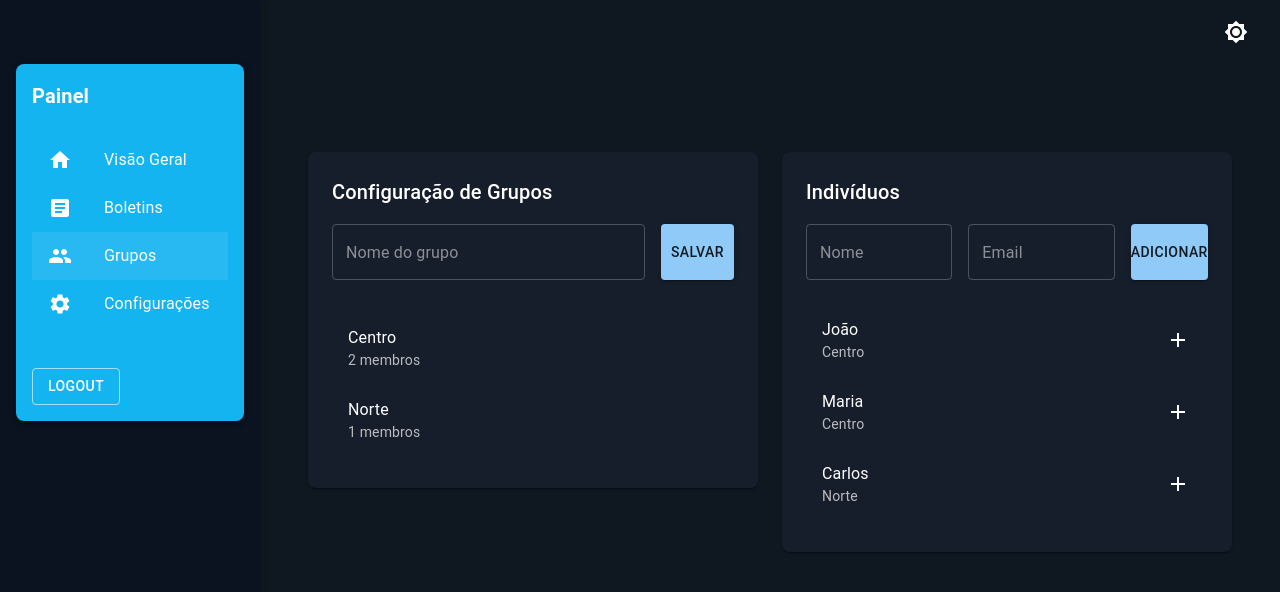
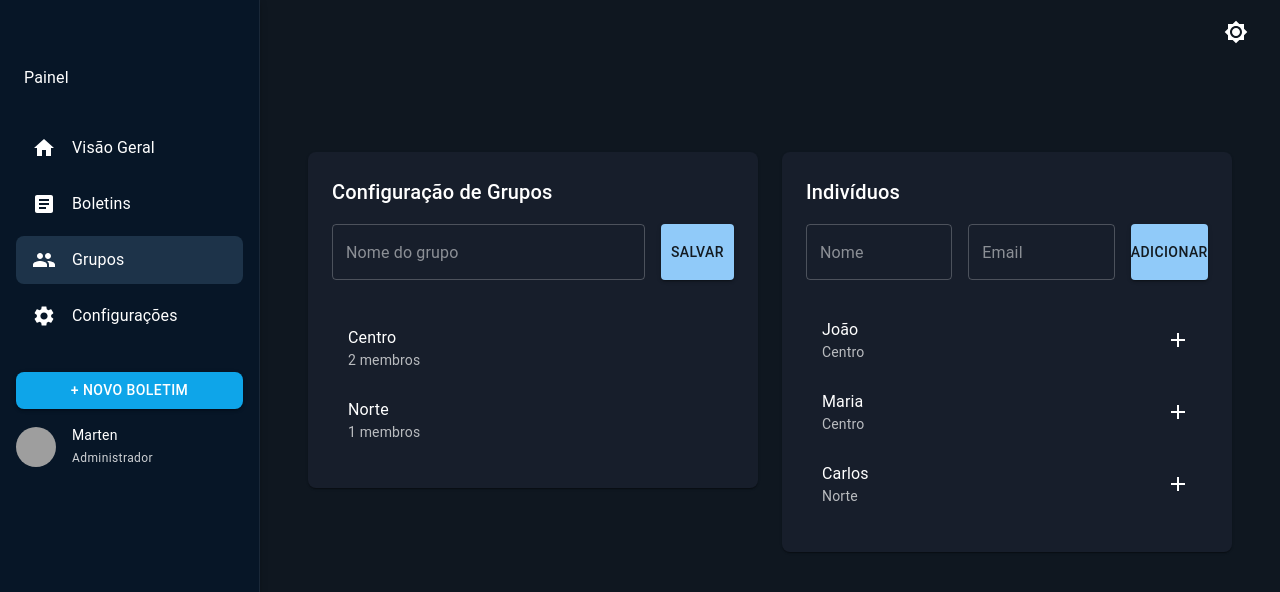
Before and after one commit to MartenMaia/boletin-Inteligente, a Next.js app: page /admin/grupos in a window 1280 px wide. Shown: the top 592 px of the page. Built offline with nearby package versions, Linux system fonts and the light colour scheme; grey boxes are pictures that could not be loaded.

Commit message:
UI: refactor sidebar to match design — full-height, active highlight, CTA, avatar footer

```diff
--- a/components/AdminLayout.tsx
+++ b/components/AdminLayout.tsx
@@ -1,5 +1,5 @@
 import React, { ReactNode } from 'react'
-import { Container, Grid, Paper, Typography, Box, List, ListItemButton, ListItemIcon, ListItemText, Button, AppBar, Toolbar, IconButton } from '@mui/material'
+import { Container, Grid, Paper, Typography, Box, List, ListItemButton, ListItemIcon, ListItemText, Button, AppBar, Toolbar, IconButton, Avatar } from '@mui/material'
 import HomeIcon from '@mui/icons-material/Home'
 import ArticleIcon from '@mui/icons-material/Article'
 import PeopleIcon from '@mui/icons-material/People'
@@ -15,7 +15,6 @@ export default function AdminLayout({children, themeMode, toggleTheme}:{children
     router.replace('/admin/login')
   }
 
-  // fallback to ThemeContext if props not provided
   const themeCtx = require('../context/ThemeContext').useThemeContext ? require('../context/ThemeContext').useThemeContext() : null
   const currentMode = themeMode || themeCtx?.mode
   const toggle = toggleTheme || themeCtx?.toggle
@@ -32,35 +31,44 @@ export default function AdminLayout({children, themeMode, toggleTheme}:{children
       </AppBar>
 
       <Box sx={{ display: 'flex' }}>
-        <Box component="aside" sx={{ width: 260, height: '100vh', position: 'fixed', left:0, top:0, pt:8, px:2, backgroundColor: (theme)=>theme.palette.mode==='dark'? '#0b1220' : '#fff', boxShadow: 3, overflowY: 'auto' }}>
-          <Paper sx={{ p:2, backgroundColor: '#00AEEF', color: 'white' }} elevation={3}>
-            <Typography variant="h6" sx={{ fontWeight: 700, mb:2 }}>Painel</Typography>
-            <List>
-              <ListItemButton sx={{ color: 'white' }} selected={router.pathname === '/admin'} onClick={()=>router.push('/admin')}>
-                <ListItemIcon sx={{ color: 'white' }}><HomeIcon /></ListItemIcon>
+        <Box component="aside" sx={{ width: 260, height: '100vh', position: 'fixed', left:0, top:0, pt:8, px:2, backgroundColor: (theme)=>theme.palette.mode==='dark'? '#071627' : '#fff', boxShadow: 3, overflowY: 'auto', borderRight: (theme)=>`1px solid ${theme.palette.divider}` }}>
+          <Box sx={{ mb:3, px:1 }}>
+            <Typography variant="subtitle1" sx={{ color:'#fff', mb:1 }}>Painel</Typography>
+          </Box>
+
+          <List sx={{ display:'flex', flexDirection:'column', gap:1 }}>
+            <ListItemButton sx={(theme)=>({ color: 'white', borderRadius:2, bgcolor: router.pathname === '/admin' ? (theme.palette.mode==='dark'? 'rgba(255,255,255,0.04)' : '#e6f7ff') : 'transparent' })} selected={router.pathname === '/admin'} onClick={()=>router.push('/admin')}>
+              <ListItemIcon sx={{ color: 'white', minWidth:40 }}><HomeIcon fontSize='medium' /></ListItemIcon>
               <ListItemText primary="Visão Geral" />
             </ListItemButton>
 
-              <ListItemButton sx={{ color: 'white' }} selected={router.pathname.startsWith('/admin/boletins')} onClick={()=>router.push('/admin/boletins')}>
-                <ListItemIcon sx={{ color: 'white' }}><ArticleIcon /></ListItemIcon>
+            <ListItemButton sx={(theme)=>({ color: 'white', borderRadius:2, bgcolor: router.pathname.startsWith('/admin/boletins') ? (theme.palette.mode==='dark'? 'rgba(255,255,255,0.04)' : '#e6f7ff') : 'transparent' })} selected={router.pathname.startsWith('/admin/boletins')} onClick={()=>router.push('/admin/boletins')}>
+              <ListItemIcon sx={{ color: 'white', minWidth:40 }}><ArticleIcon fontSize='medium' /></ListItemIcon>
               <ListItemText primary="Boletins" />
             </ListItemButton>
 
-              <ListItemButton sx={{ color: 'white' }} selected={router.pathname.startsWith('/admin/grupos')} onClick={()=>router.push('/admin/grupos')}>
-                <ListItemIcon sx={{ color: 'white' }}><PeopleIcon /></ListItemIcon>
+            <ListItemButton sx={(theme)=>({ color: 'white', borderRadius:2, bgcolor: router.pathname.startsWith('/admin/grupos') ? (theme.palette.mode==='dark'? 'rgba(255,255,255,0.04)' : '#e6f7ff') : 'transparent' })} selected={router.pathname.startsWith('/admin/grupos')} onClick={()=>router.push('/admin/grupos')}>
+              <ListItemIcon sx={{ color: 'white', minWidth:40 }}><PeopleIcon fontSize='medium' /></ListItemIcon>
               <ListItemText primary="Grupos" />
             </ListItemButton>
 
-              <ListItemButton sx={{ color: 'white' }} selected={router.pathname === '/admin/settings'} onClick={()=>router.push('/admin/settings')}>
-                <ListItemIcon sx={{ color: 'white' }}><SettingsIcon /></ListItemIcon>
+            <ListItemButton sx={(theme)=>({ color: 'white', borderRadius:2, bgcolor: router.pathname === '/admin/settings' ? (theme.palette.mode==='dark'? 'rgba(255,255,255,0.04)' : '#e6f7ff') : 'transparent' })} selected={router.pathname === '/admin/settings'} onClick={()=>router.push('/admin/settings')}>
+              <ListItemIcon sx={{ color: 'white', minWidth:40 }}><SettingsIcon fontSize='medium' /></ListItemIcon>
               <ListItemText primary="Configurações" />
             </ListItemButton>
           </List>
 
-              <Box sx={{ mt:4 }}>
-              <Button variant="outlined" onClick={handleLogout} sx={{ color: 'white', borderColor: 'rgba(255,255,255,0.6)' }}>Logout</Button>
+          <Box sx={{ mt:'auto', py:3 }}>
+            <Button variant="contained" fullWidth sx={{ background:'#0ea5e9', color:'white', borderRadius:2 }} onClick={()=>router.push('/admin/boletins/novo')}>+ Novo Boletim</Button>
+
+            <Box sx={{ mt:2, display:'flex', alignItems:'center', gap:2 }}>
+              <Avatar alt="Marten" src="/images/avatar-placeholder.png" />
+              <Box>
+                <Typography variant="body2">Marten</Typography>
+                <Typography variant="caption" sx={{ opacity:0.8 }}>Administrador</Typography>
               </Box>
-          </Paper>
+            </Box>
+          </Box>
         </Box>
 
         <Box component="main" sx={{ flex: 1, ml: '260px', p:3 }}>
```
Lines whose indentation alone changed are shown as unchanged.
